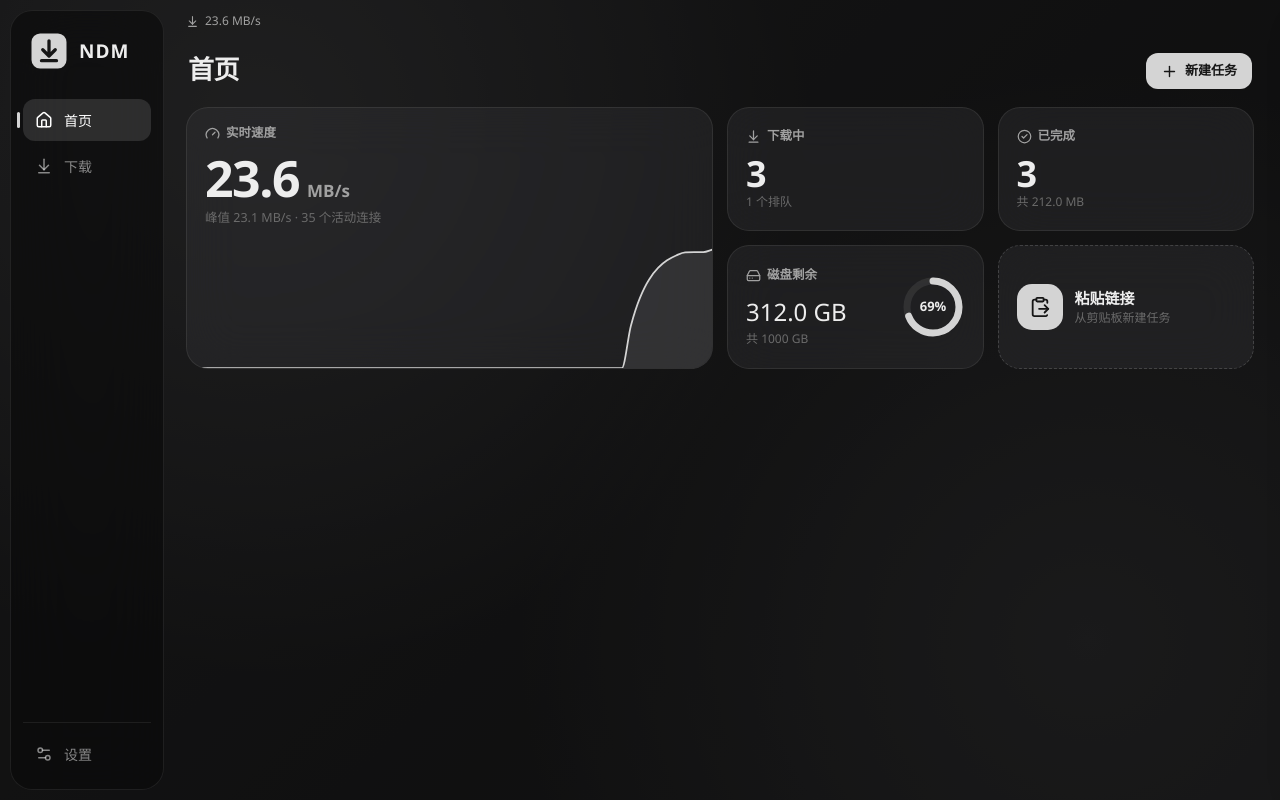
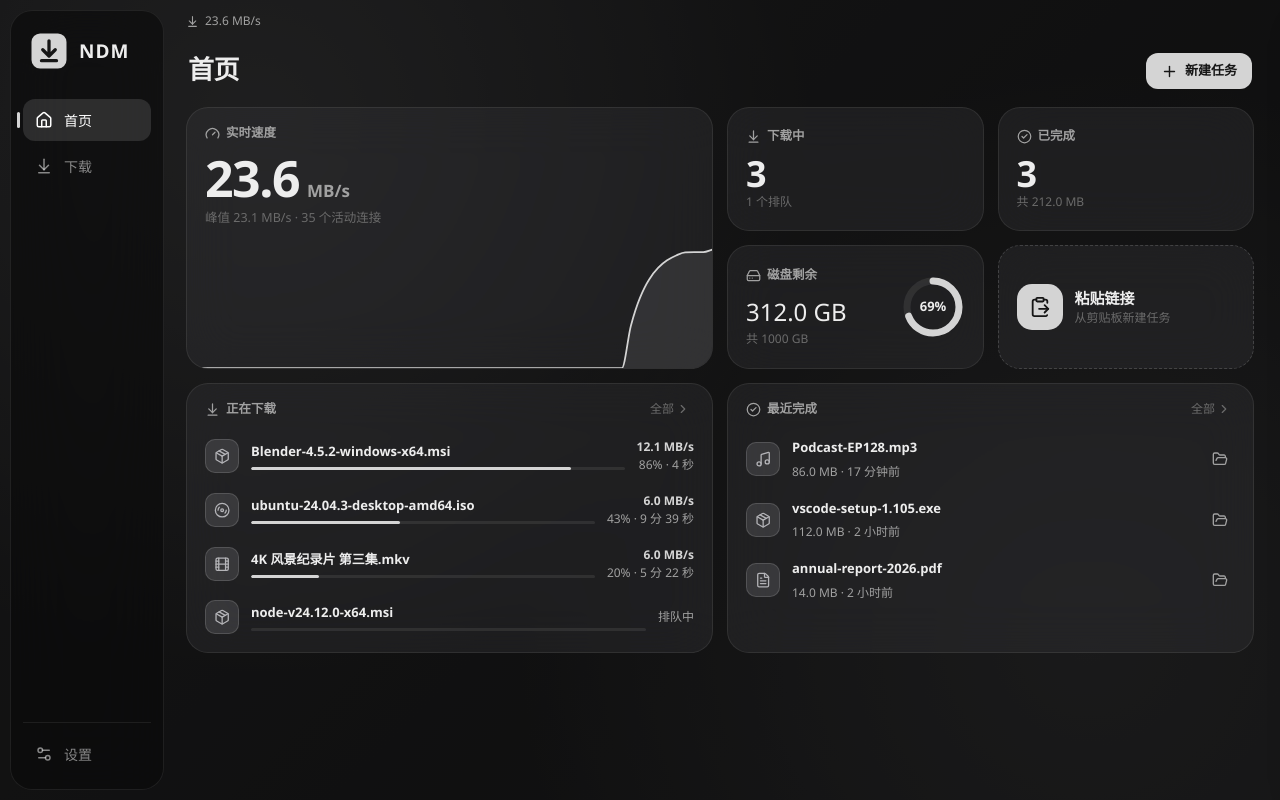
Before and after one commit to fttawa/NDM, a React (Vite) app: page / in a window 1280 px wide. Built offline with nearby package versions, Linux system fonts and the light colour scheme.

Commit message:
feat: 首页新增正在下载与最近完成列表
Co-Authored-By: Claude Opus 5.5 <noreply@anthropic.com>

```diff
--- a/src/components/HomeView.tsx
+++ b/src/components/HomeView.tsx
@@ -1,8 +1,9 @@
-import { ArrowDownToLine, CircleCheck, ClipboardPaste, Gauge, HardDrive, Plus } from "lucide-react";
+import { ArrowDownToLine, ChevronRight, CircleCheck, ClipboardPaste, FolderOpen, Gauge, HardDrive, Plus } from "lucide-react";
 import { useEffect, useLayoutEffect, useMemo, useRef, useState } from "react";
 import { AnimatedNumber, useTween } from "./Animated";
 import { api, readClipboard, type DiskInfo } from "../lib/api";
-import { bytes, extractUrls, speedParts } from "../lib/format";
+import { FileIcon } from "./TaskCard";
+import { ago, bytes, eta, extractUrls, percent, speed, speedParts } from "../lib/format";
 import { HISTORY, SAMPLE_MS, useStore } from "../store";
 
 /**
@@ -202,6 +203,106 @@ function StatsBento() {
   );
 }
 
+const LIST_MAX = 5;
+
+/** 首页下方的两个列表：正在下载、最近完成。点击行打开任务详情。 */
+function HomeLists() {
+  const tasks = useStore((s) => s.tasks);
+  const select = useStore((s) => s.select);
+  const openDownloads = useStore((s) => s.openDownloads);
+  // 「几分钟前」每分钟刷新一次
+  const [now, setNow] = useState(Date.now());
+  useEffect(() => {
+    const t = setInterval(() => setNow(Date.now()), 60_000);
+    return () => clearInterval(t);
+  }, []);
+
+  const running = tasks
+    .filter((t) => t.status === "active" || t.status === "waiting")
+    .sort((a, b) => (a.status === b.status ? b.speed - a.speed : a.status === "active" ? -1 : 1));
+  const recent = tasks
+    .filter((t) => t.status === "completed")
+    .sort((a, b) => (b.finishedAt ?? 0) - (a.finishedAt ?? 0));
+
+  return (
+    <section className="home-lists">
+      <div className="tile glass home-list">
+        <div className="home-list-head">
+          <div className="tile-label">
+            <ArrowDownToLine size={15} /> 正在下载
+          </div>
+          <button className="home-more" onClick={() => openDownloads("active")}>
+            全部 <ChevronRight size={14} />
+          </button>
+        </div>
+        {running.length === 0 ? (
+          <div className="home-empty muted small">当前没有进行中的下载</div>
+        ) : (
+          running.slice(0, LIST_MAX).map((t) => {
+            const pct = percent(t.downloaded, t.total);
+            return (
+              <button key={t.id} className="home-row" onClick={() => select(t.id)}>
+                <FileIcon name={t.fileName} size={34} />
+                <div className="home-row-main">
+                  <div className="home-row-name" title={t.fileName}>{t.fileName}</div>
+                  <div className={`home-row-bar ${t.status}`}>
+                    <span style={{ width: `${t.total ? pct : 0}%` }} />
+                  </div>
+                </div>
+                <div className="home-row-meta">
+                  {t.status === "waiting" ? (
+                    <span className="muted">排队中</span>
+                  ) : (
+                    <>
+                      <b>{speed(t.speed)}</b>
+                      <span className="muted">{t.total ? `${pct.toFixed(0)}% · ${eta(t.total - t.downloaded, t.speed)}` : bytes(t.downloaded)}</span>
+                    </>
+                  )}
+                </div>
+              </button>
+            );
+          })
+        )}
+      </div>
+
+      <div className="tile glass home-list">
+        <div className="home-list-head">
+          <div className="tile-label">
+            <CircleCheck size={15} /> 最近完成
+          </div>
+          <button className="home-more" onClick={() => openDownloads("completed")}>
+            全部 <ChevronRight size={14} />
+          </button>
+        </div>
+        {recent.length === 0 ? (
+          <div className="home-empty muted small">完成的下载会显示在这里</div>
+        ) : (
+          recent.slice(0, LIST_MAX).map((t) => (
+            <div key={t.id} className="home-row" role="button" tabIndex={0} onClick={() => select(t.id)} onKeyDown={(e) => e.key === "Enter" && select(t.id)}>
+              <FileIcon name={t.fileName} size={34} />
+              <div className="home-row-main">
+                <div className="home-row-name" title={t.fileName}>{t.fileName}</div>
+                <div className="muted small">{bytes(t.total)} · {ago(t.finishedAt, now)}</div>
+              </div>
+              <button
+                className="icon-btn ghost"
+                title="打开所在文件夹"
+                aria-label="打开所在文件夹"
+                onClick={(e) => {
+                  e.stopPropagation();
+                  void api.reveal(t.id);
+                }}
+              >
+                <FolderOpen size={16} />
+              </button>
+            </div>
+          ))
+        )}
+      </div>
+    </section>
+  );
+}
+
 export function HomeView() {
   const openAdd = useStore((s) => s.openAdd);
   return <div className="view">
@@ -210,6 +311,7 @@ export function HomeView() {
       <button className="btn primary" onClick={() => openAdd()}><Plus size={17} /> 新建任务</button>
     </header>
     <StatsBento />
+    <HomeLists />
 
   </div>;
 }
--- a/src/lib/format.ts
+++ b/src/lib/format.ts
@@ -46,6 +46,20 @@ export function dateTime(ms: number | null): string {
   return `${d.getFullYear()}年${p(d.getMonth() + 1)}月${p(d.getDate())}日 ${p(d.getHours())}:${p(d.getMinutes())}`;
 }
 
+/** 相对时间：刚刚 / N 分钟前 / N 小时前 / 昨天 / N 天前，更早显示日期 */
+export function ago(ms: number | null, now = Date.now()): string {
+  if (!ms) return "--";
+  const s = Math.max(0, (now - ms) / 1000);
+  if (s < 60) return "刚刚";
+  if (s < 3600) return `${Math.floor(s / 60)} 分钟前`;
+  if (s < 86400) return `${Math.floor(s / 3600)} 小时前`;
+  const days = Math.floor(s / 86400);
+  if (days === 1) return "昨天";
+  if (days < 7) return `${days} 天前`;
+  const d = new Date(ms);
+  return `${d.getMonth() + 1}月${d.getDate()}日`;
+}
+
 export function extractUrls(text: string): string[] {
   const re = /(?:https?:\/\/|magnet:\?)[^\s"'<>]+/gi;
   return Array.from(new Set(text.match(re) ?? []));
--- a/src/lib/ripple.ts
+++ b/src/lib/ripple.ts
@@ -15,6 +15,8 @@ const TARGETS = [
   ".tile-stat-link",
   ".tile-paste",
   ".schedule-task",
+  ".home-row",
+  ".home-more",
 ].join(",");
 
 export function installRipple() {
--- a/src/styles.css
+++ b/src/styles.css
@@ -2036,3 +2036,129 @@ details:not(.download-more)[open]::details-content {
     opacity: 0.3;
   }
 }
+
+/* ============ 首页列表：正在下载 / 最近完成 ============ */
+.home-lists {
+  display: grid;
+  grid-template-columns: repeat(2, minmax(0, 1fr));
+  gap: 14px;
+  margin-top: 14px;
+}
+.home-lists > * {
+  animation: fade-up 0.4s var(--ease-out) both;
+  animation-delay: 260ms;
+}
+.home-lists > :nth-child(2) {
+  animation-delay: 300ms;
+}
+.home-list {
+  display: flex;
+  flex-direction: column;
+  gap: 2px;
+  padding: 14px 10px 10px;
+  min-height: 160px;
+}
+.home-list-head {
+  display: flex;
+  align-items: center;
+  justify-content: space-between;
+  padding: 0 8px 8px;
+}
+.home-more {
+  display: inline-flex;
+  align-items: center;
+  gap: 2px;
+  padding: 2px 4px 2px 8px;
+  border: 0;
+  border-radius: 8px;
+  background: none;
+  color: var(--text-3);
+  font-size: 12px;
+}
+.home-more:hover {
+  color: var(--text);
+  background: var(--input);
+}
+.home-row {
+  display: flex;
+  align-items: center;
+  gap: 12px;
+  width: 100%;
+  min-width: 0;
+  padding: 8px;
+  border: 0;
+  border-radius: 12px;
+  background: transparent;
+  color: inherit;
+  font: inherit;
+  text-align: left;
+  cursor: pointer;
+  transition: background 0.15s;
+}
+.home-row:hover {
+  background: var(--glass-hover);
+}
+.home-row:focus-visible {
+  outline: 2px solid var(--accent);
+  outline-offset: -2px;
+}
+.home-row .file-icon {
+  border-radius: 10px;
+}
+.home-row-main {
+  flex: 1;
+  min-width: 0;
+  display: flex;
+  flex-direction: column;
+  gap: 5px;
+}
+.home-row-name {
+  overflow: hidden;
+  text-overflow: ellipsis;
+  white-space: nowrap;
+  font-size: 13px;
+  font-weight: 600;
+}
+.home-row-bar {
+  height: 3px;
+  border-radius: 2px;
+  background: var(--track);
+  overflow: hidden;
+}
+.home-row-bar > span {
+  display: block;
+  height: 100%;
+  border-radius: inherit;
+  background: var(--accent);
+  transition: width 0.6s linear;
+}
+.home-row-bar.waiting > span {
+  background: var(--text-3);
+}
+.home-row-meta {
+  flex: none;
+  display: flex;
+  flex-direction: column;
+  align-items: flex-end;
+  font-size: 12px;
+  font-variant-numeric: tabular-nums;
+  white-space: nowrap;
+}
+.home-row-meta b {
+  color: var(--accent);
+  font-weight: 700;
+}
+.home-row .icon-btn {
+  flex: none;
+}
+.home-empty {
+  flex: 1;
+  display: grid;
+  place-items: center;
+  padding: 24px 0;
+}
+@media (max-width: 1080px) {
+  .home-lists {
+    grid-template-columns: minmax(0, 1fr);
+  }
+}
--- a/src/theme-md3.css
+++ b/src/theme-md3.css
@@ -883,3 +883,39 @@
 [data-theme="md3"] .capture .cap-meta > :not(:last-child) {
   flex: none;
 }
+
+/* ---------- 首页列表：MD3 列表项 ---------- */
+[data-theme="md3"] .home-list {
+  padding: 16px 8px 8px;
+}
+[data-theme="md3"] .home-row {
+  min-height: 56px;
+  padding: 8px 12px;
+  border-radius: 12px;
+  background-image: radial-gradient(
+    circle at var(--rx, 50%) var(--ry, 50%),
+    color-mix(in srgb, currentColor var(--ripple-o), transparent) calc(var(--ripple-r) * 0.92),
+    transparent var(--ripple-r)
+  ) !important;
+}
+[data-theme="md3"] .home-row:hover,
+[data-theme="md3"] .home-more:hover {
+  background-color: transparent;
+  box-shadow: inset 0 0 0 100vmax color-mix(in srgb, var(--md-on-surface) 8%, transparent);
+}
+[data-theme="md3"] .home-row-name {
+  font-size: 14px;
+  font-weight: 500;
+}
+[data-theme="md3"] .home-row-bar {
+  height: 4px;
+  background: var(--md-secondary-container);
+}
+[data-theme="md3"] .home-more {
+  height: 32px;
+  padding: 0 8px 0 12px;
+  border-radius: 16px;
+  color: var(--md-primary);
+  font-size: 14px;
+  font-weight: 500;
+}
```
